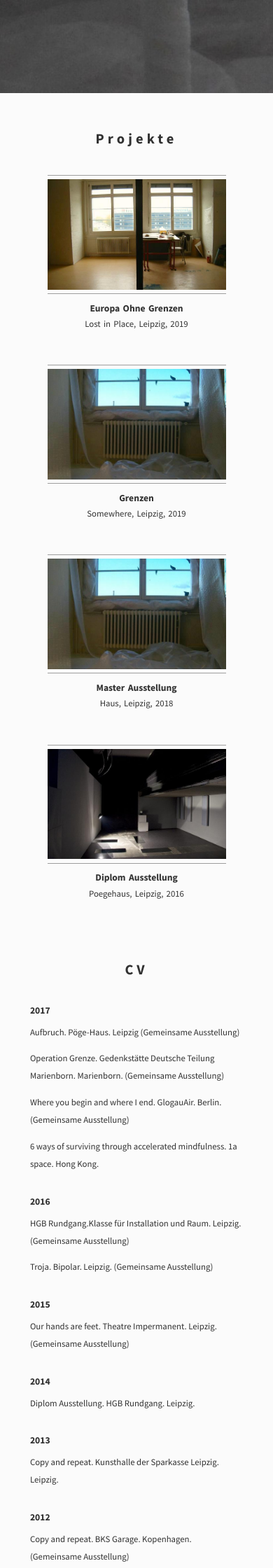
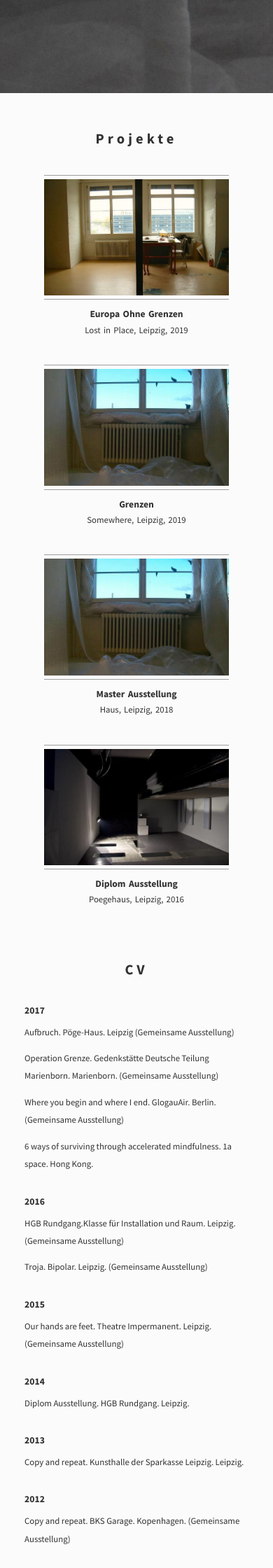
Before and after one commit to fraenze-st/KuenstlerPortfolio_ZaidaGuerreroCasado, a Jekyll site: the page built from index.html, in a window 390 px wide. Shown: the part 767-3007 px from the top of the page at 70% size. Built offline with Jekyll 4.4.1, drawn with Linux system fonts in a browser that asks for light colours; nearby versions of some CDN libraries.

Commit message:
index.html small screen modified

```diff
--- a/assets/scss/imports/_index.scss
+++ b/assets/scss/imports/_index.scss
@@ -155,8 +155,8 @@
                 }
 
                 @media #{$small} {
-                    width: 15rem;
-                    height: 10rem;
+                    width: 15.5rem;
+                    height: 10.5rem;
                     padding: 0.3rem 0;
                     border-top: 0.1rem solid darken($lightgrey, 30%);
                     border-bottom: 0.1rem solid darken($lightgrey, 30%);
@@ -187,7 +187,7 @@
     justify-content: center;
 
     @media #{$small} {
-        margin: 10vw 11vw 10vw 11vw;
+        margin: 10vw 9vw 10vw 9vw;
     }
 
     .cv-heading {
```
